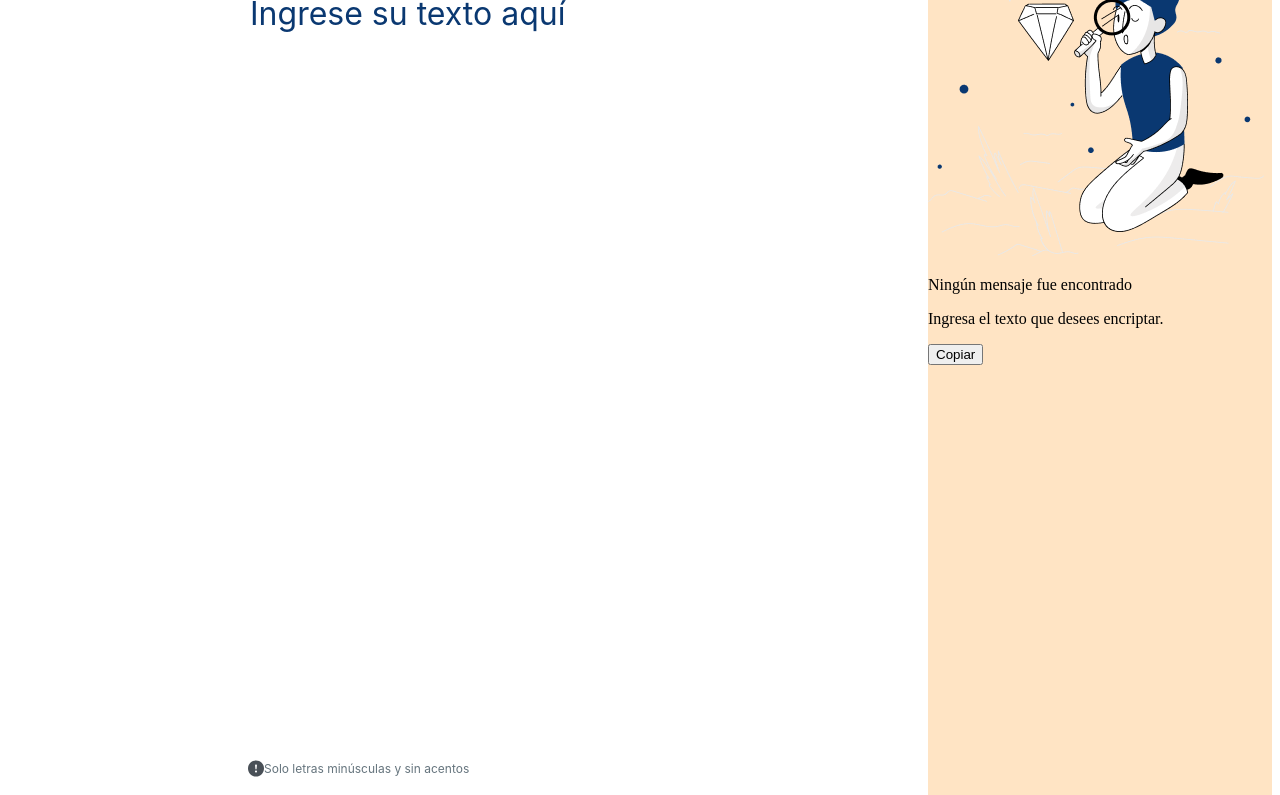
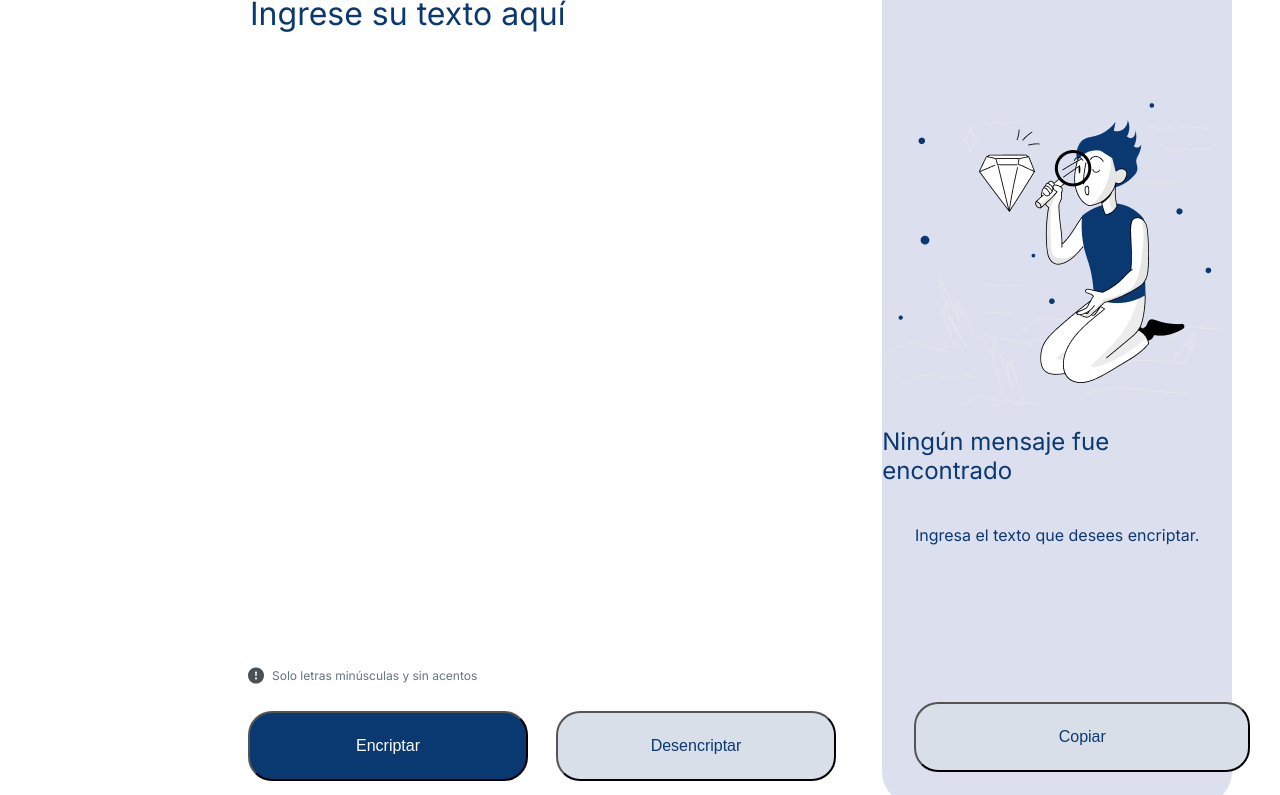
Before and after one commit to lic-PATO/encriptador-De-Texto, a plain HTML site: page index.html in a window 1280 px wide. Shown: the part 260-1055 px from the top of the page. Drawn offline with Linux system fonts and the light colour scheme.

Commit message:
stilizado principal terminado

```diff
--- a/index.html
+++ b/index.html
@@ -7,12 +7,12 @@
     <link rel="stylesheet" href="styles.css">
 </head>
 <body>
-    <header>
-        <img id="logoPato" src="img/logoPato.jpg" alt="Logo de mr. PATO">
-    </header>
+
     <main class="cuerpo">
+        <div id="derecha">
+            <img id="logoPato" src="img/logoPato.jpg" alt="Logo de mr. PATO">
         <section id="encriptarTexto">
-            <textarea id="areaEncriptar" >Ingrese su texto aquí</textarea> <!-- placeholder="Ingrese su texto aqui" -->
+            <textarea id="areaEncriptar" >Ingrese su texto aquí</textarea><!-- placeholder="Ingrese su texto aqui" -->
             <div id="mensajeAdvertencia">
                 <img src="img/Vector.svg" alt="signo de advertencia" id="signoAdvertencia"><p> Solo letras minúsculas y sin acentos</p>
             </div>
@@ -23,11 +23,12 @@
                 </div>
             </div>
         </section>
+        </div>
         <section id="textoEncriptado">
-            <div id="areaEncriptada">
-                <img src="img/Muñeco.png" alt="muñeco con lupa">
-                <p>Ningún mensaje fue encontrado</p>
-                <p>Ingresa el texto que desees encriptar.</p>
+            <img id="munieco" src="img/Muñeco.png" alt="muñeco con lupa">
+            <div id="mensajesInicio">
+                <p id="text1">Ningún mensaje fue encontrado</p>
+                <p id="text2">Ingresa el texto que desees encriptar.</p>
             </div>
             <div class="botones">
                 <button id="botonCopiar"  class="botonBlanco">Copiar</button>
--- a/styles.css
+++ b/styles.css
@@ -1,3 +1,6 @@
+@import url('https://fonts.googleapis.com/css2?family=Inter:wght@400;500;600;700&display=swap');
+
+
 #logoPato{
     width: 120px;
     margin: 40px 0 0 40px;
@@ -8,16 +11,25 @@
     align-items: center;
     background-color: #ffffff;
 }
+#derecha{
+    display: flex;
+    flex-direction: column;
+    position: relative;
+    width: 1000px;
+    height: 944px;
+}
 #encriptarTexto{
-    margin: 80px 0 0 240px;
+    position: absolute;
+    left: 240px;
+    top: 168px;
     width: 680px;
-    height: 944px;
+    height: 736px;
 
 }
 #areaEncriptar{
 
     font-size: 32px;
-    font-family: "Inter";
+    font-family: "Inter", sans-serif;
     justify-content: left;
     color: #0A3871;
     border: none;
@@ -25,24 +37,20 @@
     outline: none;
     resize: none;
     width: 680px;
-    height: 749px;
+    height: 656px;
 }
 #signoAdvertencia{
     width: 16px;
+    margin: 0 8px 0 0;
 }
 #mensajeAdvertencia{
     display: flex;
     flex-direction: space-between;
     font-size: 12px;
     color: #65747D;
-    font-family: "Inter";
+    font-family: "Inter", sans-serif;
 }
-#textoEncriptado{
-    width: 400px;
-    height: 944px;
-    background-color: bisque;
-    border-radius: 32px;
-}
+
 .botonesIzquierda{
     margin: 16px 0 0 0;
 
@@ -65,3 +73,53 @@
     color: #0A3871;
     background-color: #D8DFE8;
 }
+
+#textoEncriptado{
+    width: 400px;
+    height: 944px;
+    background-color: rgb(220, 224, 238);
+    border-radius: 32px;
+    align-items: center;
+    margin: 112px 40px 40px 0;
+    display: flex;
+    flex-direction: column;
+    justify-content: center;
+    align-items: center;
+    position: relative;
+}
+#munieco{
+    position: absolute;
+    top: 243px;
+}
+#mensajesInicio{
+    display: flex;
+    flex-direction: column;
+    justify-content: center;
+    align-items: center;
+    position: absolute;
+    bottom: 243px;
+}
+#text1{
+    color: #0A3871;
+    font-size: 24px;
+    font-family: "Inter", sans-serif;
+}
+#text2{
+    color: #0A3871;
+    font-size: 16px;
+    font-family: "Inter", sans-serif;
+
+}
+#botonCopiar{
+    width: 336px;
+    padding: 24px;
+    border-radius: 24px;
+    font-size: 16px;
+    border-radius: solid 1px #0A3871;
+    color: #0A3871;
+    background-color: #D8DFE8;
+    position: absolute;
+    bottom: 32px;
+    left: 32px;
+    right: 32px;
+}
```
